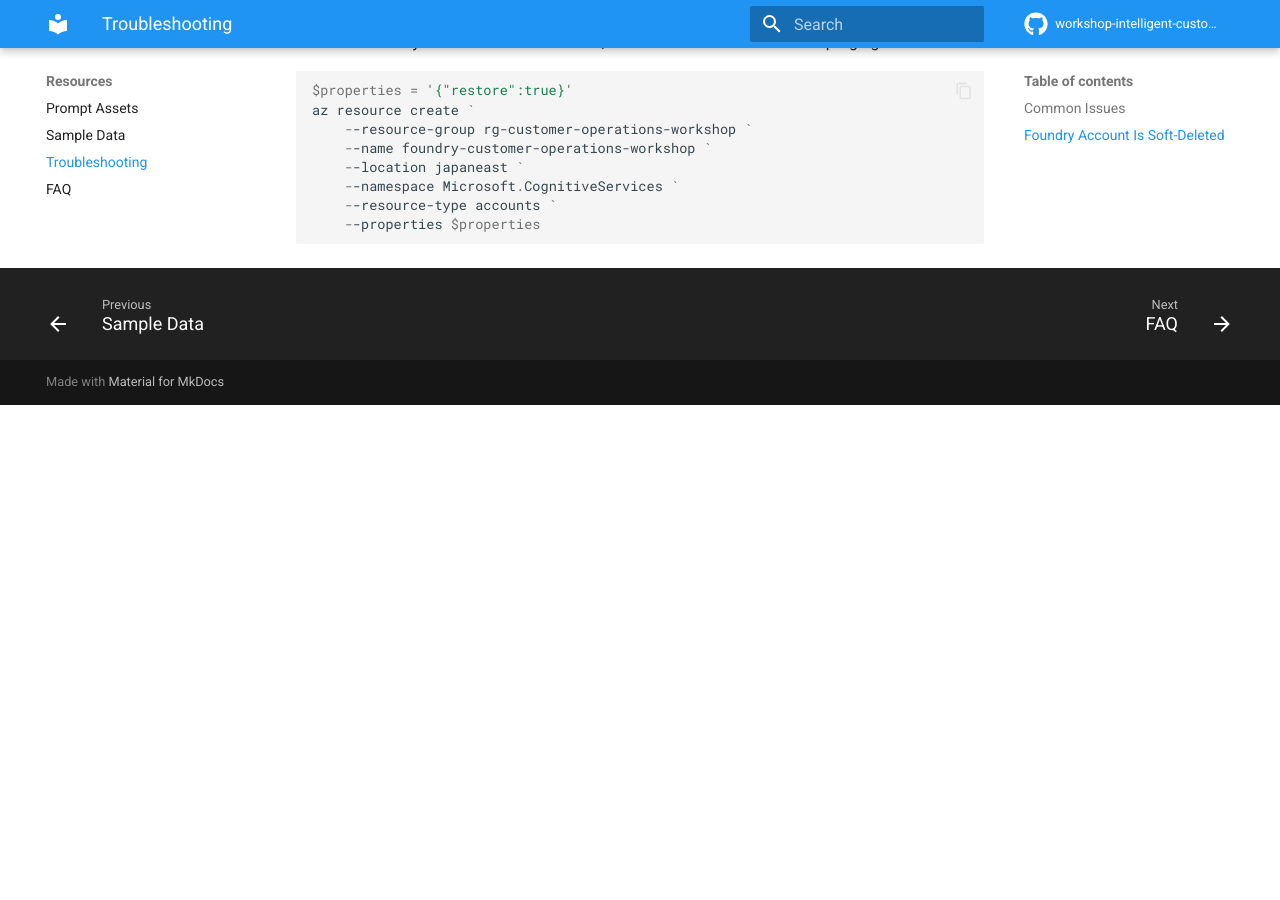
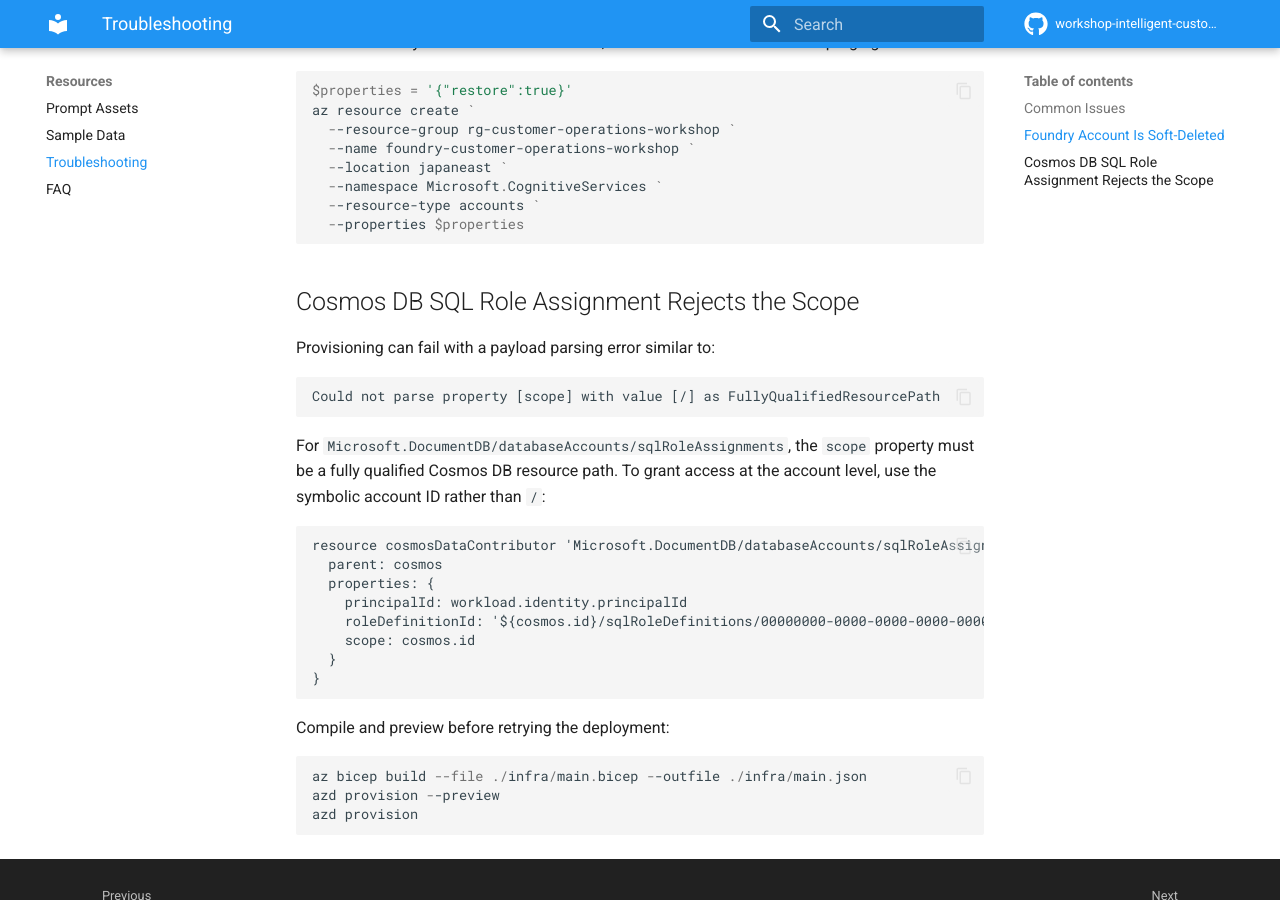
Before and after one commit to Liminghao0922/workshop-intelligent-customer-operations, an MkDocs documentation site: the page built from docs/resources/troubleshooting.md, in a window 1280 px wide and 900 px high, scrolled down 1118 px. Built offline with MkDocs 1.6.1 and Material for MkDocs 9.7.7, drawn with Linux system fonts in a browser that asks for light colours; comment, search, counter and statistics services are not loaded; before the commit the page ends 1523 px from its top, so only the background shows below that.

Commit message:
fix: Update troubleshooting documentation and correct Cosmos DB role assignment scopes

````diff
--- a/docs/resources/troubleshooting.md
+++ b/docs/resources/troubleshooting.md
@@ -3,7 +3,7 @@
 ## Common Issues
 
 | Issue | Possible Cause | Suggested Check |
-|---|---|---|
+| --- | --- | --- |
 | Agent does not answer from knowledge | Search connection or index not configured | Recheck the Azure AI Search connection and index data |
 | Tool call not triggered | Tool schema or instruction issue | Validate tool description and required parameters |
 | App cannot call backend | App setting or CORS issue | Check frontend environment variables |
@@ -20,8 +20,8 @@
 
 ```powershell
 az cognitiveservices account list-deleted `
-	--query "[?name=='foundry-customer-operations-workshop']" `
-	--output table
+  --query "[?name=='foundry-customer-operations-workshop']" `
+  --output table
 ```
 
 For a clean workshop reset, permanently purge the old account. This operation is
@@ -29,9 +29,9 @@
 
 ```powershell
 az cognitiveservices account purge `
-	--name foundry-customer-operations-workshop `
-	--resource-group rg-customer-operations-workshop `
-	--location japaneast
+  --name foundry-customer-operations-workshop `
+  --resource-group rg-customer-operations-workshop `
+  --location japaneast
 
 azd provision --preview
 ```
@@ -42,10 +42,41 @@
 ```powershell
 $properties = '{"restore":true}'
 az resource create `
-	--resource-group rg-customer-operations-workshop `
-	--name foundry-customer-operations-workshop `
-	--location japaneast `
-	--namespace Microsoft.CognitiveServices `
-	--resource-type accounts `
-	--properties $properties
+  --resource-group rg-customer-operations-workshop `
+  --name foundry-customer-operations-workshop `
+  --location japaneast `
+  --namespace Microsoft.CognitiveServices `
+  --resource-type accounts `
+  --properties $properties
 ```
+
+## Cosmos DB SQL Role Assignment Rejects the Scope
+
+Provisioning can fail with a payload parsing error similar to:
+
+```text
+Could not parse property [scope] with value [/] as FullyQualifiedResourcePath
+```
+
+For `Microsoft.DocumentDB/databaseAccounts/sqlRoleAssignments`, the `scope`
+property must be a fully qualified Cosmos DB resource path. To grant access at
+the account level, use the symbolic account ID rather than `/`:
+
+```bicep
+resource cosmosDataContributor 'Microsoft.DocumentDB/databaseAccounts/sqlRoleAssignments@2023-04-15' = {
+  parent: cosmos
+  properties: {
+    principalId: workload.identity.principalId
+    roleDefinitionId: '${cosmos.id}/sqlRoleDefinitions/00000000-0000-0000-0000-000000000002'
+    scope: cosmos.id
+  }
+}
+```
+
+Compile and preview before retrying the deployment:
+
+```powershell
+az bicep build --file ./infra/main.bicep --outfile ./infra/main.json
+azd provision --preview
+azd provision
+```
````
Also changed, not shown: 2 other files.
